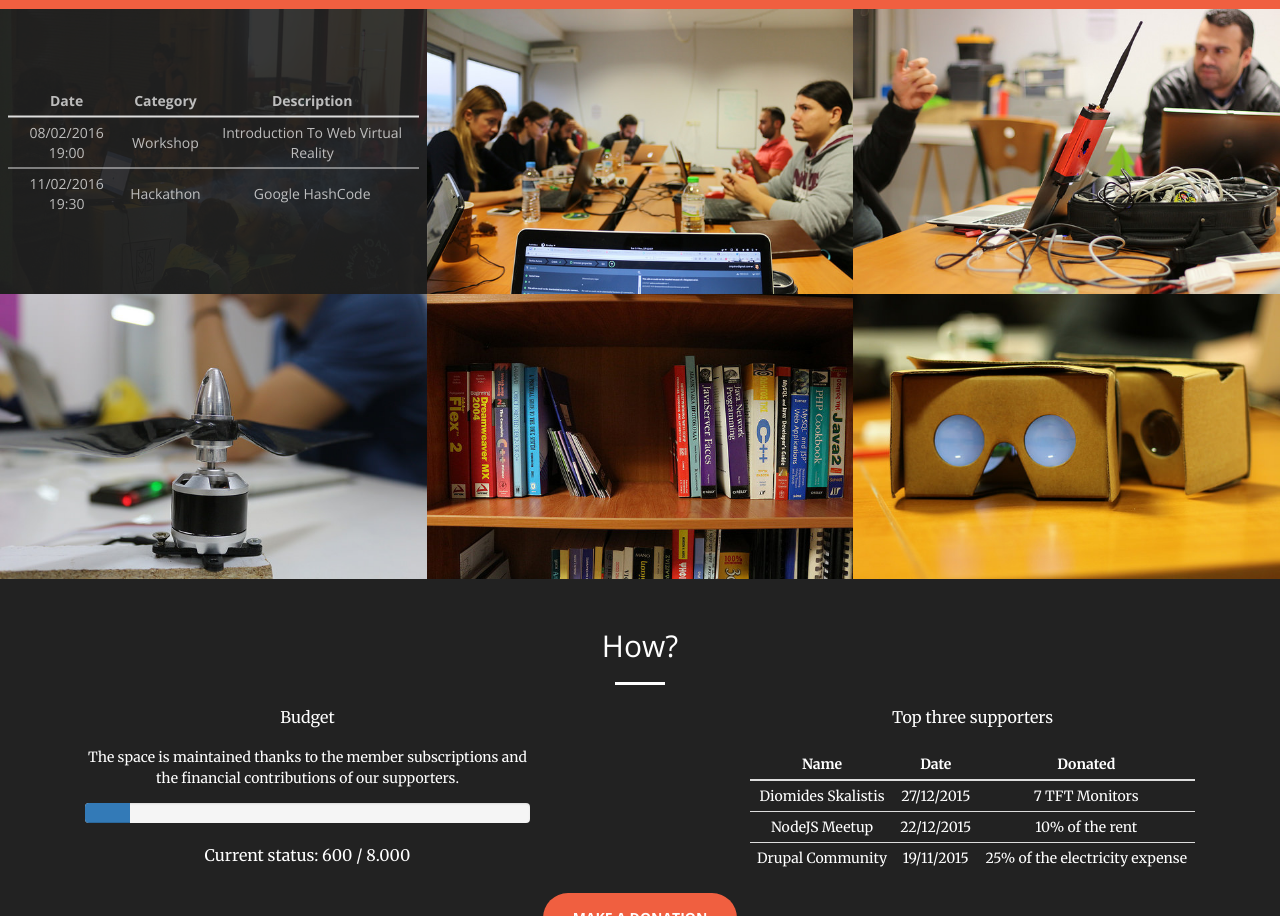
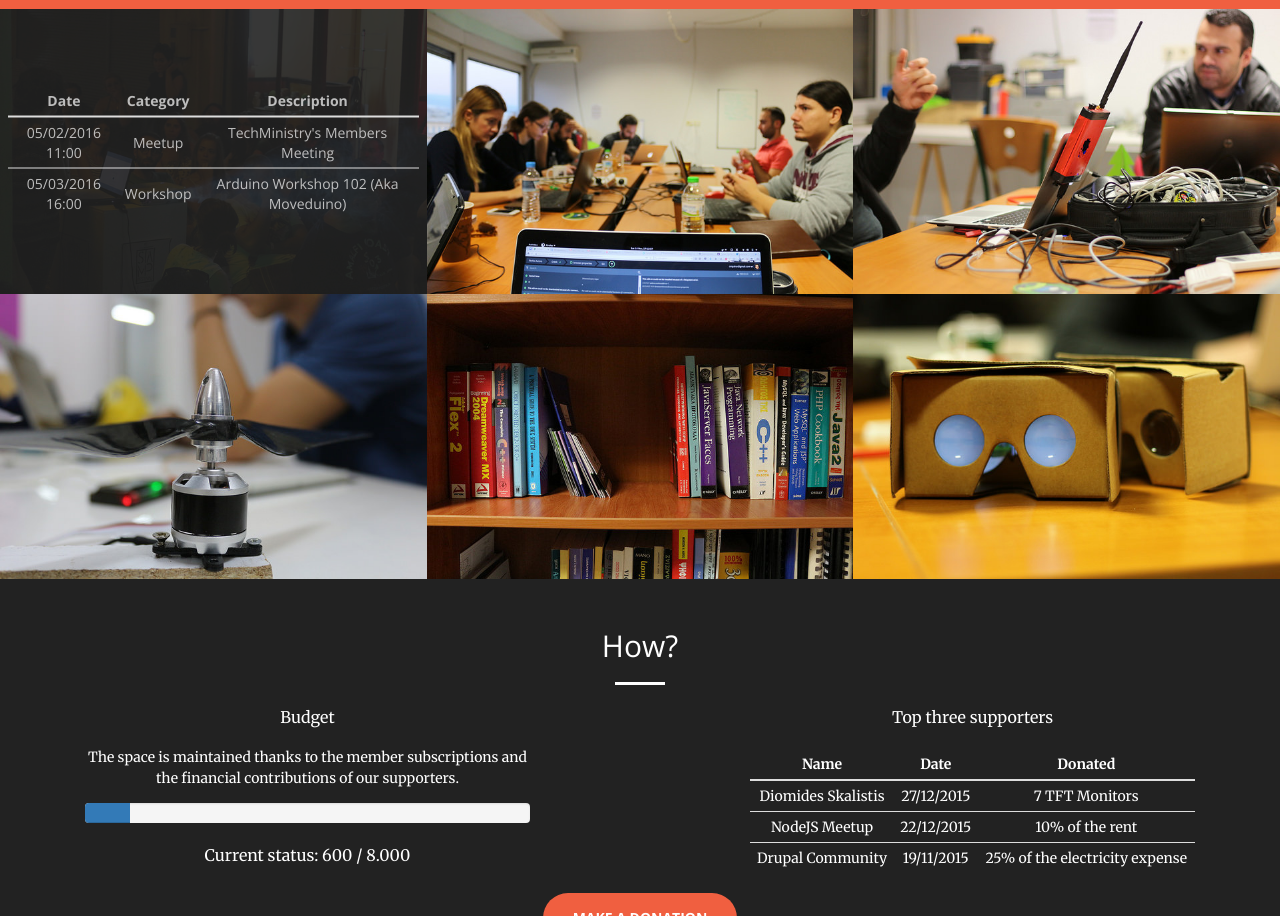
Before and after one commit to lambdaspace/new_website, a website: page index.html in a window 1280 px wide. Shown: the part 2056-2972 px from the top of the page. Drawn offline with nearby package versions, Linux system fonts and the light colour scheme; no server answers.

Commit message:
Update events

```diff
--- a/index.html
+++ b/index.html
@@ -200,14 +200,14 @@
                     </thead>
                     <tbody>
                       <tr>
-                        <td>08/02/2016 19:00</td>
-                        <td>Workshop</td>
-                        <td>Introduction to Web Virtual Reality</td>
+                        <td>05/02/2016 11:00</td>
+                        <td>Meetup</td>
+                        <td>TechMinistry's members meeting</td>
                       </tr>
                       <tr>
-                        <td>11/02/2016 19:30</td>
-                        <td>Hackathon</td>
-                        <td>Google HashCode</td>
+                        <td>05/03/2016 16:00</td>
+                        <td>Workshop</td>
+                        <td>Arduino Workshop 102 (aka Moveduino)</td>
                       </tr>
                     </tbody>
                   </table>
```
